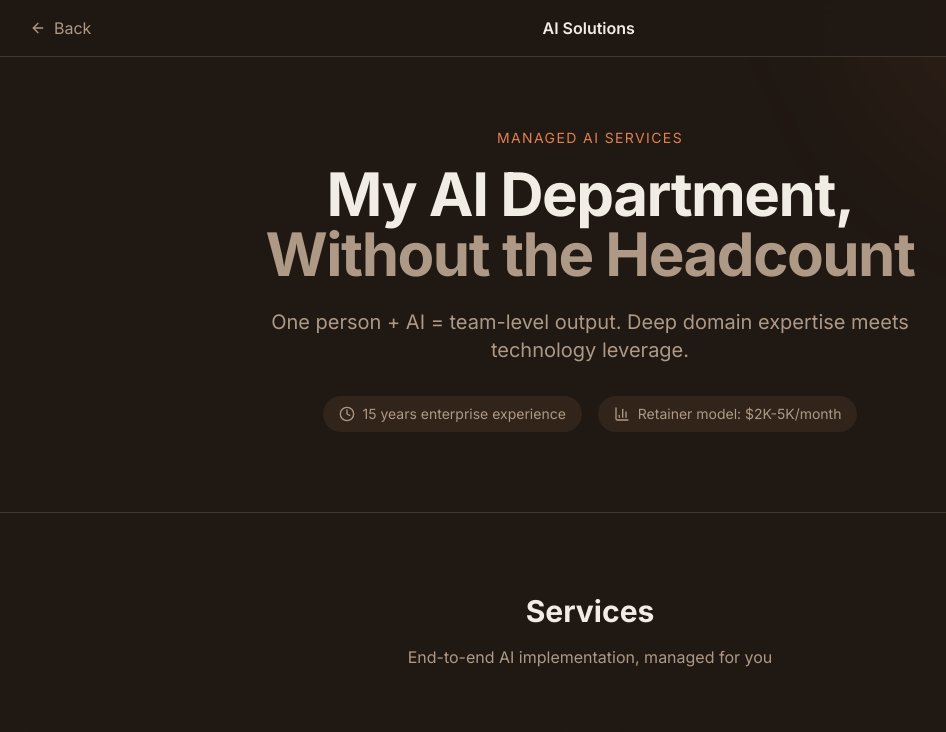
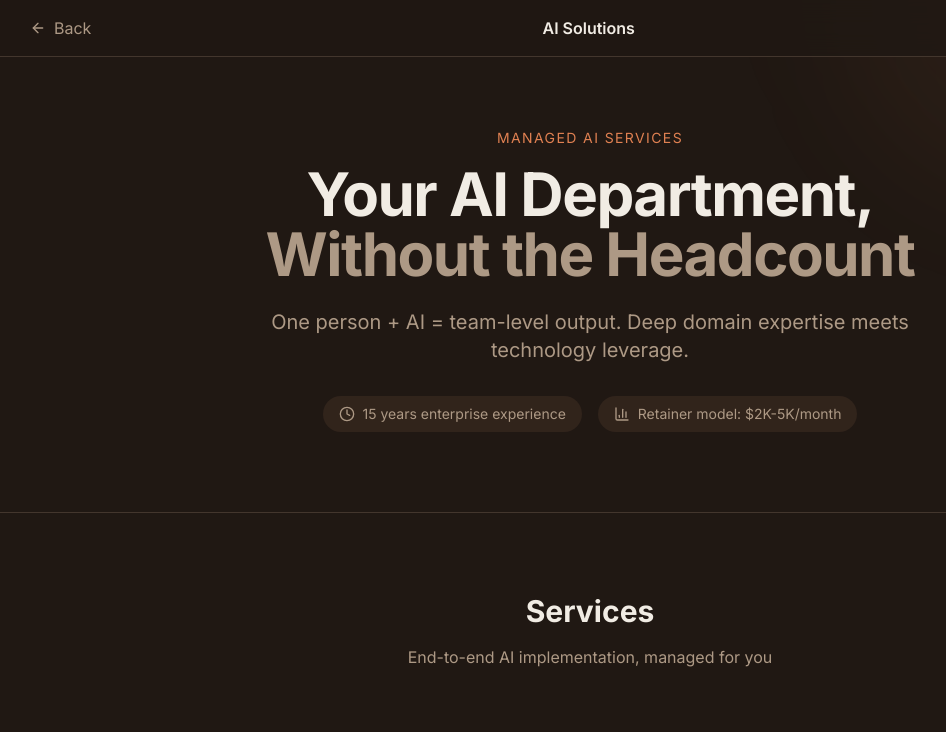
Before and after one commit to nas20two/nasyhub-v2, a Next.js app: page /ai in a window 1280 px wide. Shown: the top 732 px of the page, without its empty margins (50-996 px from the left). Built offline with nearby package versions, Linux system fonts and the light colour scheme.

Commit message:
[KAI] Revert: Your AI Department

```diff
--- a/src/app/ai/page.tsx
+++ b/src/app/ai/page.tsx
@@ -107,7 +107,7 @@ export default function AIPage() {
           >
             <p className="text-primary text-sm tracking-widest uppercase mb-4">Managed AI Services</p>
             <h1 className="text-4xl md:text-6xl font-bold mb-6 tracking-tight text-foreground">
-              My AI Department,
+              Your AI Department,
               <br />
               <span className="text-muted-foreground">Without the Headcount</span>
             </h1>
```
